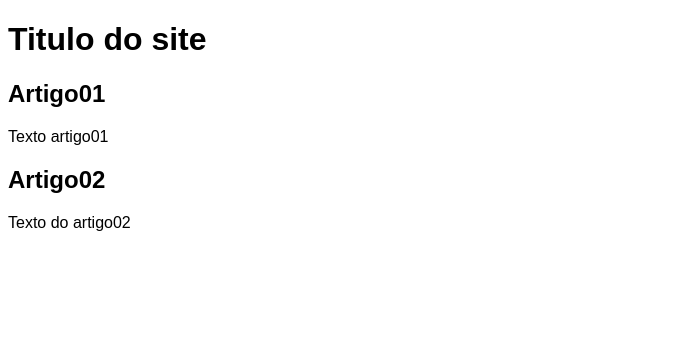
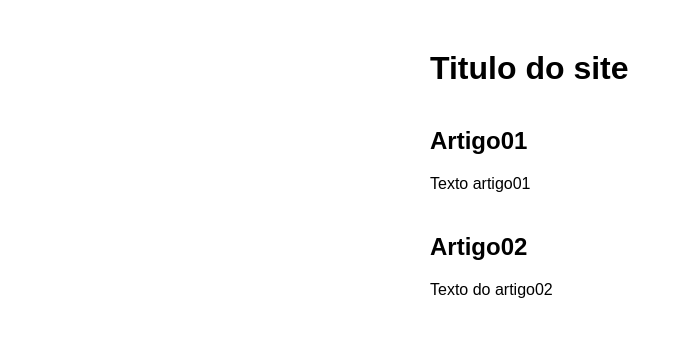
Before and after one commit to mariosilvamachado/projeto_site, a plain HTML site: page index.html in a window 1280 px wide. Shown: the whole page, without its empty margins (0-683 px from the left). Drawn offline with Linux system fonts and the light colour scheme.

Commit message:
update css

```diff
--- a/estilos/style.css
+++ b/estilos/style.css
@@ -1,3 +1,7 @@
 * {
     font-family: Arial, Helvetica, sans-serif;
+    background-color: white;
+    margin: auto;
+    padding: 10px;
+    width: 500px;
 }
```
